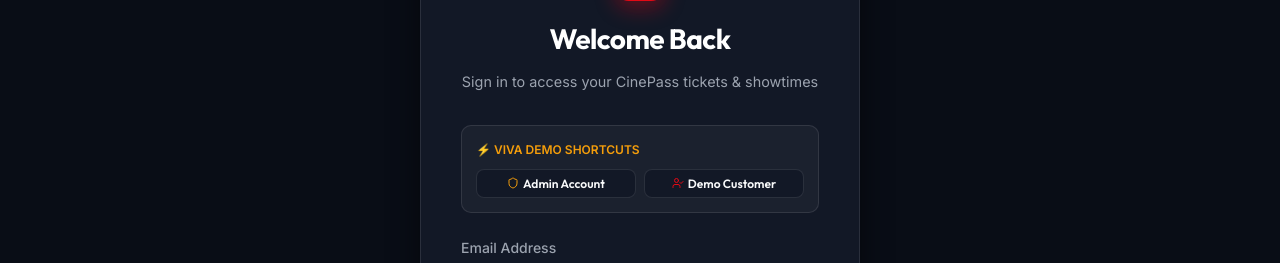
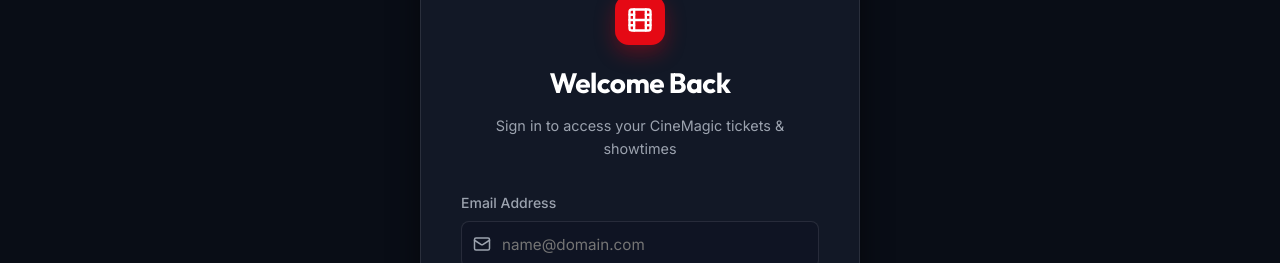
Before and after one commit to Prernaa20/movie-ticket-booking-system, a React (Vite) app in the folder frontend/: page /login in a window 1280 px wide. Shown: the part 193-456 px from the top of the page. Built offline with nearby package versions, Linux system fonts and the light colour scheme; no server answers.

Commit message:
fix: remove demo shortcuts from login page for production deployment

```diff
--- a/frontend/src/pages/auth/LoginPage.jsx
+++ b/frontend/src/pages/auth/LoginPage.jsx
@@ -1,6 +1,6 @@
 import React, { useState } from 'react';
 import { Link, useNavigate, useLocation } from 'react-router-dom';
-import { Mail, Lock, Eye, EyeOff, Film, Shield, UserCheck } from 'lucide-react';
+import { Mail, Lock, Eye, EyeOff, Film } from 'lucide-react';
 import { useAuth } from '../../context/AuthContext';
 import { useToast } from '../../context/ToastContext';
 
@@ -38,22 +38,6 @@ const LoginPage = () => {
     }
   };
 
-  const handleDemoLogin = async (demoEmail, demoPassword) => {
-    setEmail(demoEmail);
-    setPassword(demoPassword);
-    setLoading(true);
-    try {
-      const userData = await login(demoEmail, demoPassword);
-      showToast(`Logged in as ${userData.full_name} (${userData.role.toUpperCase()})`, 'success');
-      navigate(from, { replace: true });
-    } catch (error) {
-      console.error('Demo login error:', error);
-      showToast('Demo login failed. Ensure database seed has executed.', 'error');
-    } finally {
-      setLoading(false);
-    }
-  };
-
   return (
     <div style={{
       minHeight: 'calc(100vh - 70px)',
@@ -81,39 +65,8 @@ const LoginPage = () => {
             Welcome Back
           </h2>
           <p style={{ color: 'var(--text-muted)', fontSize: '0.9rem' }}>
-            Sign in to access your CinePass tickets & showtimes
+            Sign in to access your CineMagic tickets & showtimes
           </p>
-        </div>
-
-        {/* Demo Account Quick-Fill Buttons */}
-        <div style={{
-          background: 'rgba(255, 255, 255, 0.04)',
-          border: '1px solid var(--border)',
-          borderRadius: '10px',
-          padding: '0.875rem',
-          marginBottom: '1.5rem',
-        }}>
-          <div style={{ fontSize: '0.75rem', fontWeight: 600, color: 'var(--accent)', textTransform: 'uppercase', marginBottom: '0.6rem' }}>
-            ⚡ Viva Demo Shortcuts
-          </div>
-          <div style={{ display: 'grid', gridTemplateColumns: '1fr 1fr', gap: '8px' }}>
-            <button
-              type="button"
-              onClick={() => handleDemoLogin('admin@cinepass.com', 'AdminPassword123!')}
-              className="btn btn-secondary"
-              style={{ padding: '6px 10px', fontSize: '0.75rem', gap: '4px' }}
-            >
-              <Shield size={12} color="var(--accent)" /> Admin Account
-            </button>
-            <button
-              type="button"
-              onClick={() => handleDemoLogin('customer@example.com', 'Password123!')}
-              className="btn btn-secondary"
-              style={{ padding: '6px 10px', fontSize: '0.75rem', gap: '4px' }}
-            >
-              <UserCheck size={12} color="var(--primary)" /> Demo Customer
-            </button>
-          </div>
         </div>
 
         <form onSubmit={handleSubmit}>
```
